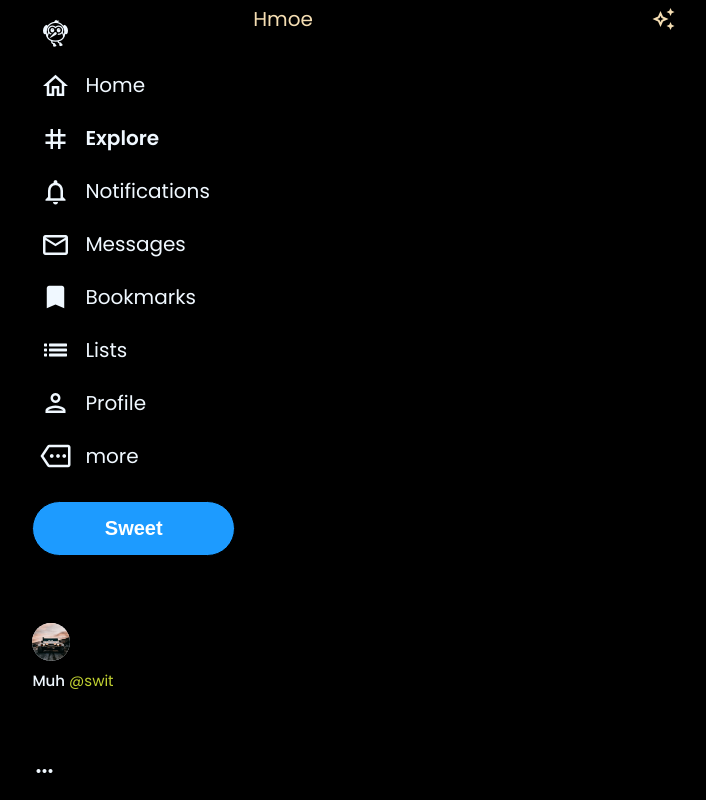
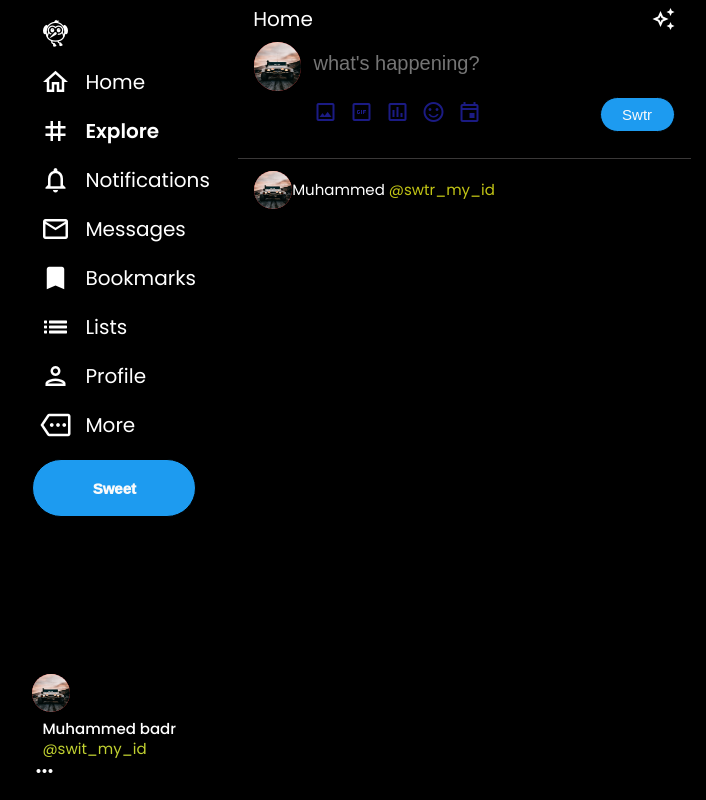
Before and after one commit to Muhammedbadr/swtr, a PHP site: page / in a window 1280 px wide. Shown: the whole page, without its empty margins (134-840 px from the left). Run offline with PHP 8.4, Linux system fonts and the light colour scheme.

Commit message:
Add files via upload

```diff
--- a/index.html
+++ b/index.html
@@ -10,6 +10,7 @@
     <title>Switter</title>
 </head>
 <body>
+
     <header>
         <div class="nav-links">
             <a href="">
@@ -29,7 +30,7 @@
                 <i class="material-icons-outlined">
                     tag
                 </i>
-                <span style="font-weight: 600;">Explore</span>
+                <span style="font-weight:600;">Explore</span>
             </a>
 
             <a href="">
@@ -71,7 +72,7 @@
                 <i class="material-icons-outlined">
                     more
                 </i>
-                <span>more</span>
+                <span>More</span>
             </a>
 
             <button class="tweet-button">Sweet</button>
@@ -80,30 +81,98 @@
         <div class="main-accunt">
             <a href="">
                 <img class="tweet-img" src="images/pershen.jpg" alt=""></img>
-                <div class="account-details"></div>
-                    <span class="account-name">Muh</span>
-                    <span class="account-handle">@swit</span>
+                <div class="account-details">
+                    <span class="account-name">Muhammed badr </span>
+                    <span class="account-handle">@swit_my_id</span>
                 </div>
                 <i class="material-icons-outlined">
                     more_horiz
                 </i>
             </a>
         </div>
+    </header>
 
-    </header>
     <main>
         <div class="main-flex">
             <div class="main-feed">
                 <div class="home-bar">
-                <span>Hmoe</span>
+                    <span> Home </span>
+
                     <i class="material-icons-outlined">
                         auto_awesome
                     </i>
+                </div>
+                <div class="new-tweet">
+                    <img class="tweet-img" src="images/pershen.jpg" alt="">
+                    <div class="new-tweet-details">
+                        <input type="text" placeholder="what's happening? ">
+                        <div class="new-tweet-actinos">
+                            <ul>
+                                <li>
+                                    <i class="material-icons-outlined">
+                                        image
+                                    </i>
+                                </li>
+                                <li>
+                                    <i class="material-icons-outlined">
+                                        gif_box
+                                    </i>
+                                </li>
+                                <li>
+                                    <i class="material-icons-outlined">
+                                        poll
+                                    </i>
+                                </li>
+                                <li>
+                                    <i class="material-icons-outlined">
+                                        sentiment_satisfied
+                                    </i>
+                                </li>
+                                <li>
+                                    <i class="material-icons-outlined">
+                                        event
+                                    </i>
+                                </li>
 
+
+                            </ul>
+                            <button class="tweet-button">Swtr</button>
                         </div>
                     </div>
-
-          <div class="side-feed">
+                </div>
+                <div class="feed-tweet">
+                    <img class="tweet-img" src="images/pershen.jpg" alt="">
+                    <div class="feed-tweet-details">
+                        <div class="tweeter-details">
+                            <a href="" class="tweeter-name">
+                                Muhammed
+                                <span class="tweeter-handle">
+                                    @swtr_my_id
+                                </span>
+                            </a>
+                            <i class="material-icons-outlined">
+                                more_horiz
+                            </i>
+                        </div>
+                        <div class="tweet-text">
+                            <p>that deer is very cute</p>
+                        </div>
+                        <div class="tweet-icons">
+                            <i class="material-icons-outlined">
+                                chat_bubble_outlined
+                            </i>
+                            <i class="material-icons-outlined">
+                                restart_alt
+                            </i>
+                            <i class="material-icons-outlined">
+                                favorite_border
+                            </i>
+                            <i class="material-icons-outlined">
+                                upload
+                            </i>
+                        </div>
+                    </div>
+                </div>
 
             </div>
         </div>
--- a/style.css
+++ b/style.css
@@ -1,4 +1,5 @@
 @import url('https://fonts.googleapis.com/css2?family=Poppins:ital,wght@0,100;0,200;0,300;0,400;0,500;0,600;0,700;0,800;0,900;1,100;1,200;1,300;1,400;1,500;1,600;1,700;1,800;1,900&display=swap');
+
 * {
     margin: 0;
     padding: 0;
@@ -10,75 +11,84 @@
     font-family:  'Poppins', sans-serif;
 }
 
-body{
-    background-color: black;
+body {
+    background-color:black;
 }
-a{
+
+
+a {
     text-decoration: none;
-    color: aliceblue;
+    color: white;
     font-size: 1.5rem;
     font-weight: 400;
-    line-height: 25px;
+    line-height: 24px;
 }
+
 header{
     display: flex;
     flex-direction: column;
     justify-content: space-between;
-    padding: 10px 0 10px 13%;
+    padding: 10px 0 10px  13%;
     width: 29%;
     height: 100%;
     position: fixed;
-
 }
-.nav-links{
+.nav-links {
     display: flex;
     flex-direction: column;
     width: 100%;
-    height: 70%;
+    height: 65%;
     justify-content: space-between;
+}
 
-}
 .nav-links a {
     display: flex;
     align-items: center;
     font-size: 2rem;
-    padding: 8px 25px 8px 8px;
+    padding: 11px 25px 8px 8px ;
     width: fit-content;
 }
+
 .nav-links a i {
     font-size: 3rem;
     margin-right: 15px;
+}
+
+.nav-links a:hover , .main-account a:hover {
+    background-color:rgb(47, 51, 54);
+    border-radius: 9999px;
+
 
 }
-.nav-links a:hover , .main-account a:hover{
-    background-color: rgb(63, 48, 48);
+.nav-links a:first-child {
+    padding: 8px 8px;
+}
+
+
+.nav-links a:first-child i {
+    margin: 0;
+}
+
+.tweet-button {
+    background-color: rgb(29, 155, 240);
+    width: 80%;
+    height: 150px;
     border-radius: 9999px;
-}
-.nav-links a:first-child{
-    padding:8px 8px ;
-}
-.nav-links a:first-child i{
-    margin:0;
-}
-.tweet-button{
-    background-color: rgb(29, 155, 255);
-    width: 99%;
-    height: 55px;
-    border-radius: 9999px;
-    margin-top: 15px;
+    margin-top: 11px;
     cursor: pointer;
-    font-size: 2rem;
-    color: white;
-    font-weight: 700;
-    border: 1px solid black;
+    font-size: 1.5rem;
+    color: rgb(250, 250, 250);
+    font-weight: 990;
+    border: 1px solid rgb(0, 0, 0);
     transition-duration: 0.2s;
 }
+
 .tweet-button:hover{
     background-color: rgba(29, 155, 255,0.8)
 }
 
 .main-account{
-    width: 100% ;
+    width: 100%;
     height: 30%;
     padding-top: 185px;
 
@@ -87,20 +97,20 @@
     display: flex;
     justify-content: space-between;
     align-items: center;
-    padding: 8px 10px 8px 15px ;
+    padding: 8px 10px 8px 15px;
     margin-right:10px;
 }
 .tweet-img {
     width: 38px;
     height: 38px;
     border-radius: 50px;
-    background-color: aliceblue;
+    background-color: rgb(236, 60, 60);
 }
-.count-details{
+.account-details{
     display: flex;
     flex-direction: column;
-    flex-basis: 70%;
-    margin-left: 10px ;
+    flex-basis: 40%;
+    margin-left: 10px;
     font-size: 1.5rem;
     line-height: 20px;
 }
@@ -121,11 +131,12 @@
     margin-left: 29%;
 
 }
-.main-flex{
+.main-flex {
     display: flex;
-    width: 100;
+    width: 100%;
+}
 
-}
+
 .main-feed{
     width: 50%;
     border-left: 1px solid black;
@@ -136,14 +147,83 @@
     display: flex;
     justify-content: space-between;
     align-items: center;
-    height: 55%;
+    height: 15%;
     width: 100%;
-    color: wheat;
+    color: rgb(255, 255, 255);
     font-size: 2rem;
     font-weight: 400;
-    padding: 19px 15px;
+    padding: 0 15px;
     position: sticky;
     top: 0 ;
     background-color: black;
 
 }
+.new-tweet{
+    display: flex;
+    width: 100%;
+    height: 120px;
+    padding: 4px 16px;
+
+
+}
+.new-tweet .tweet-img{
+    width: 55px;
+    height: 49px;
+    cursor: pointer;
+
+}
+.new-tweet-details{
+    display: flex;
+    flex-direction: column;
+    justify-content: space-evenly;
+    padding-top: 4px;
+    width: 100%;
+    margin-left: 12px;
+
+}
+.new-tweet-actinos{
+    display: flex;
+    justify-content: space-between;
+    align-items: center;
+    height: 60%;
+    width: 100%;
+
+}
+.new-tweet-actinos ul{
+    display: flex;
+    list-style: none;
+
+}
+.new-tweet-details input{
+    width: 100%;
+    height: 24px;
+    background-color: black;
+    font-size: 2rem;
+    border: none;
+    color: rgb(255, 255, 255);
+    outline: none;
+}
+.new-tweet-actinos ul li{
+    margin-right: 12px;
+    color: rgb(27, 27, 132);
+    cursor: pointer;
+}
+.new-tweet-actinos .tweet-button{
+    width: 75px;
+    height: 35px;
+    margin: 0;
+    font-weight: 400;
+    font-size: 1.5rem;
+
+}
+.feed-tweet{
+    display: flex;
+    width: 100%;
+    min-height: 100px;
+    padding: 12px 16px 0 16px;
+    border-top: 1px solid rgb(58, 56, 56);
+    cursor: pointer;
+}
+.feed-tweet .tweeter-handle{
+    color: rgb(194, 197, 21);
+}
```
Lines whose indentation alone changed are shown as unchanged.
